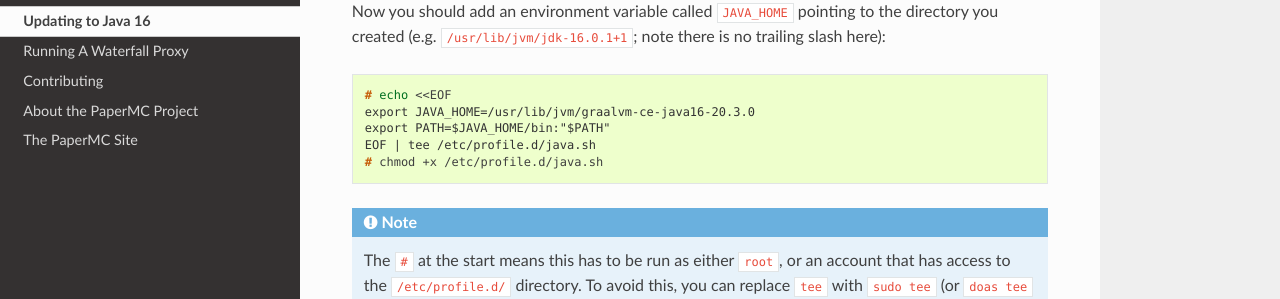
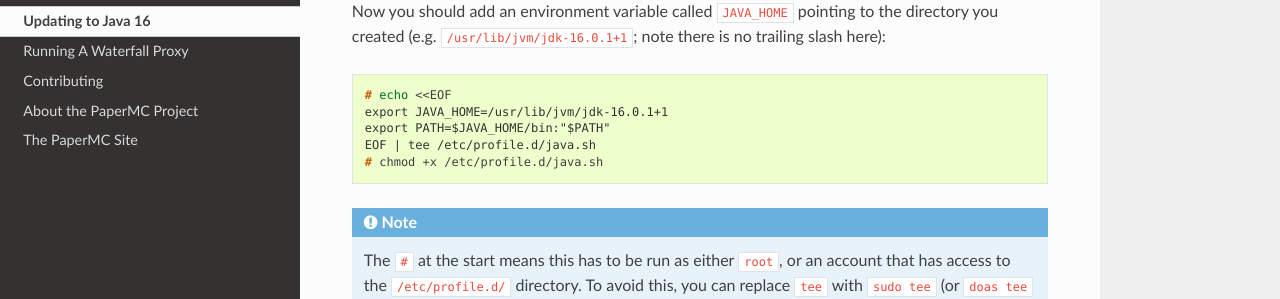
Before and after one commit to PaperMC/PaperDocs, a Sphinx documentation site: the page built from source/java-update/index.rst, in a window 1280 px wide and 900 px high, scrolled down 5275 px. Shown: the part 155-454 px from the top of the window. Built offline with Sphinx 7.4.7 and the Read the Docs theme 2.0.0, drawn with Linux system fonts in a browser that asks for light colours; pages that are not in the unit, such as notebooks, are missing from menus.

Commit message:
Use a more appropriate JAVA_HOME path

```diff
--- a/source/java-update/index.rst
+++ b/source/java-update/index.rst
@@ -234,7 +234,7 @@
 .. code-block:: console
 
     # echo <<EOF
-    export JAVA_HOME=/usr/lib/jvm/graalvm-ce-java16-20.3.0
+    export JAVA_HOME=/usr/lib/jvm/jdk-16.0.1+1
     export PATH=$JAVA_HOME/bin:"$PATH"
     EOF | tee /etc/profile.d/java.sh
     # chmod +x /etc/profile.d/java.sh
```
